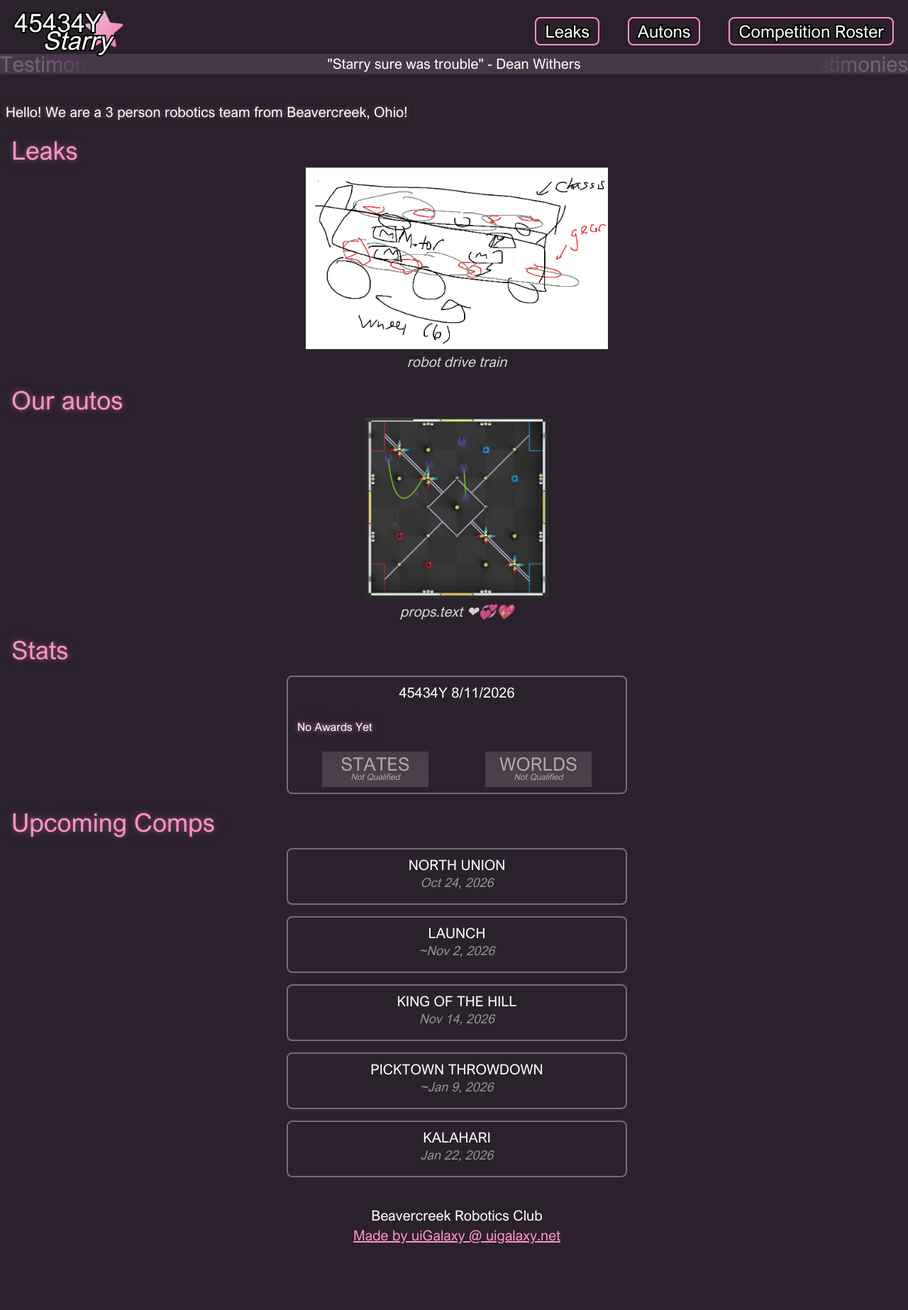
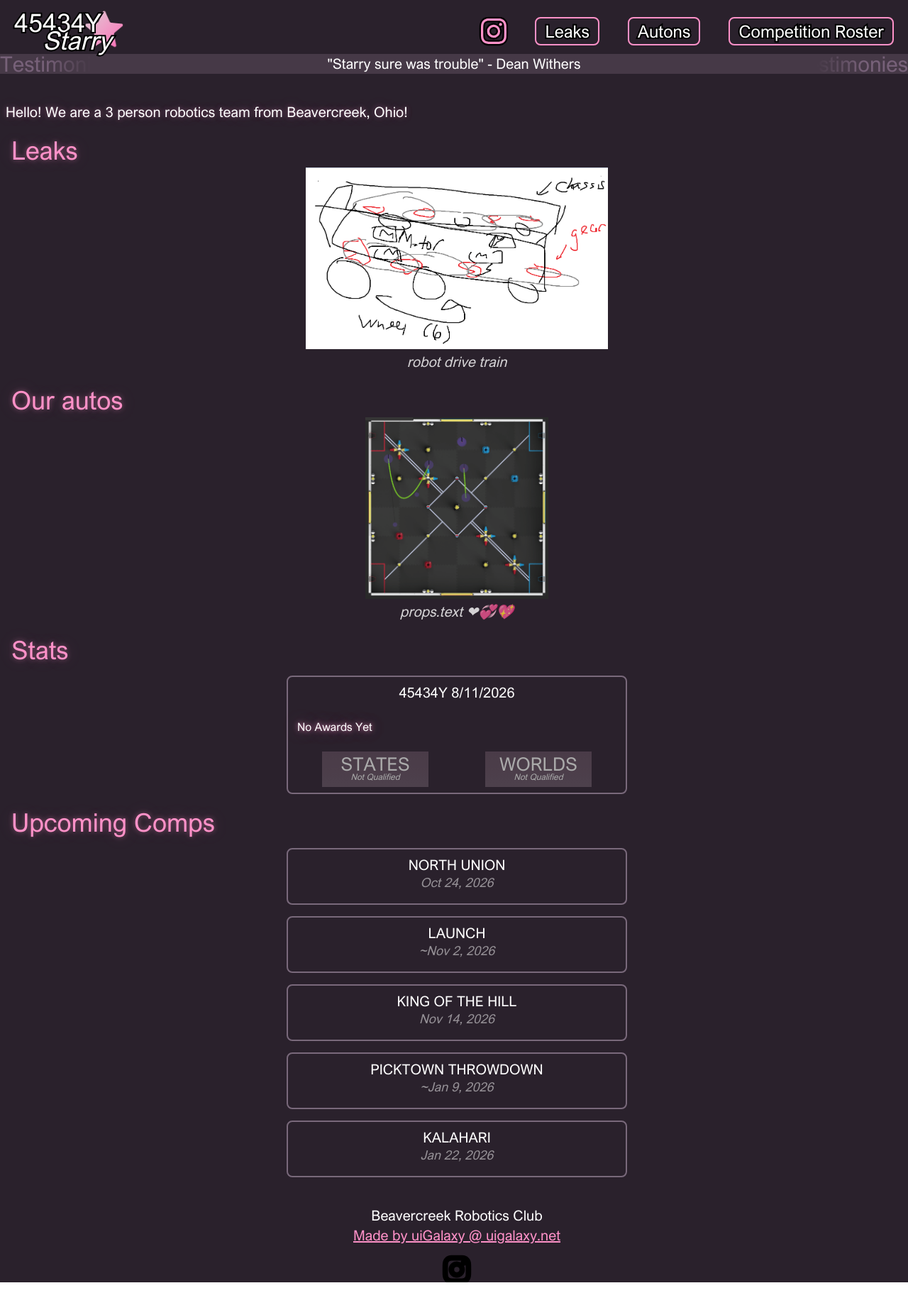
Before and after one commit to uigalaxygalaxy/starry, a SvelteKit app: page / in a window 1280 px wide. Shown: the top 1846 px of the page at 71% size. After the commit the page ends 1807 px from the top, so only its background shows below. Built offline with nearby package versions, Linux system fonts and the light colour scheme.

Commit message:
add instagram

```diff
--- a/src/routes/+page.svelte
+++ b/src/routes/+page.svelte
@@ -14,14 +14,19 @@
                         class="bg-linear-135 not-italic to-pink-400 from-mauve-300 bg-clip-text text-transparent -ml-12.5 -z-1 -top-3 relative text-5xl">⭐</span></span>
             </div>
 
-            <div class="flex justify-center items-center pt-3 h-auto buttons text-2xl titlebar gap-10 mr-5">
-                <a class="button titleButton visited:text-gray-300" href="#leaks">
+            <div class="flex justify-center button items-center pt-3 h-auto buttons text-2xl titlebar gap-10 mr-5">
+<a aria-label="Instagram Icon" href="https://www.instagram.com/45434Y" target="_blank" rel="noopener noreferrer">
+                <svg xmlns="http://www.w3.org/2000/svg" width="36" height="36" stroke-width="2" stroke-linecap="round" stroke-linejoin="round" class="bi bi-instagram instagram transition duration-200 cubic-bezier(.11, 1.22, .91, 1.18)" viewBox="0 0 16 16">
+  <path d="M8 0C5.829 0 5.556.01 4.703.048 3.85.088 3.269.222 2.76.42a3.9 3.9 0 0 0-1.417.923A3.9 3.9 0 0 0 .42 2.76C.222 3.268.087 3.85.048 4.7.01 5.555 0 5.827 0 8.001c0 2.172.01 2.444.048 3.297.04.852.174 1.433.372 1.942.205.526.478.972.923 1.417.444.445.89.719 1.416.923.51.198 1.09.333 1.942.372C5.555 15.99 5.827 16 8 16s2.444-.01 3.298-.048c.851-.04 1.434-.174 1.943-.372a3.9 3.9 0 0 0 1.416-.923c.445-.445.718-.891.923-1.417.197-.509.332-1.09.372-1.942C15.99 10.445 16 10.173 16 8s-.01-2.445-.048-3.299c-.04-.851-.175-1.433-.372-1.941a3.9 3.9 0 0 0-.923-1.417A3.9 3.9 0 0 0 13.24.42c-.51-.198-1.092-.333-1.943-.372C10.443.01 10.172 0 7.998 0zm-.717 1.442h.718c2.136 0 2.389.007 3.232.046.78.035 1.204.166 1.486.275.373.145.64.319.92.599s.453.546.598.92c.11.281.24.705.275 1.485.039.843.047 1.096.047 3.231s-.008 2.389-.047 3.232c-.035.78-.166 1.203-.275 1.485a2.5 2.5 0 0 1-.599.919c-.28.28-.546.453-.92.598-.28.11-.704.24-1.485.276-.843.038-1.096.047-3.232.047s-2.39-.009-3.233-.047c-.78-.036-1.203-.166-1.485-.276a2.5 2.5 0 0 1-.92-.598 2.5 2.5 0 0 1-.6-.92c-.109-.281-.24-.705-.275-1.485-.038-.843-.046-1.096-.046-3.233s.008-2.388.046-3.231c.036-.78.166-1.204.276-1.486.145-.373.319-.64.599-.92s.546-.453.92-.598c.282-.11.705-.24 1.485-.276.738-.034 1.024-.044 2.515-.045zm4.988 1.328a.96.96 0 1 0 0 1.92.96.96 0 0 0 0-1.92m-4.27 1.122a4.109 4.109 0 1 0 0 8.217 4.109 4.109 0 0 0 0-8.217m0 1.441a2.667 2.667 0 1 1 0 5.334 2.667 2.667 0 0 1 0-5.334"/>
+</svg>
+</a>
+                <a class="button titleButton visited:text-white" href="#leaks">
                     Leaks
                 </a>
-                <a class="button titleButton visited:text-gray-300" href="#autons">
+                <a class="button titleButton visited:text-white" href="#autons">
                     Autons
                 </a>
-                <a class="button titleButton visited:text-gray-300" href="#roster">
+                <a class="button titleButton visited:text-white" href="#roster">
                     Competition Roster
                 </a>
 
@@ -395,7 +400,17 @@
                 by uiGalaxy @ uigalaxy.net</a>
         </div>
 
-        <div class="h-32"></div>
+        <div class="flex justify-center items-center mt-4 button">
+
+            <a aria-label="Instagram Icon" href="https://www.instagram.com/45434Y" target="_blank" rel="noopener noreferrer">
+                <svg xmlns="http://www.w3.org/2000/svg" width="36" height="36" stroke-width="2" stroke-linecap="round" stroke-linejoin="round" class="bi bi-instagram instagram transition duration-200 cubic-bezier(.11, 1.22, .91, 1.18)" viewBox="0 0 16 16">
+  <path d="M8 0C5.829 0 5.556.01 4.703.048 3.85.088 3.269.222 2.76.42a3.9 3.9 0 0 0-1.417.923A3.9 3.9 0 0 0 .42 2.76C.222 3.268.087 3.85.048 4.7.01 5.555 0 5.827 0 8.001c0 2.172.01 2.444.048 3.297.04.852.174 1.433.372 1.942.205.526.478.972.923 1.417.444.445.89.719 1.416.923.51.198 1.09.333 1.942.372C5.555 15.99 5.827 16 8 16s2.444-.01 3.298-.048c.851-.04 1.434-.174 1.943-.372a3.9 3.9 0 0 0 1.416-.923c.445-.445.718-.891.923-1.417.197-.509.332-1.09.372-1.942C15.99 10.445 16 10.173 16 8s-.01-2.445-.048-3.299c-.04-.851-.175-1.433-.372-1.941a3.9 3.9 0 0 0-.923-1.417A3.9 3.9 0 0 0 13.24.42c-.51-.198-1.092-.333-1.943-.372C10.443.01 10.172 0 7.998 0zm-.717 1.442h.718c2.136 0 2.389.007 3.232.046.78.035 1.204.166 1.486.275.373.145.64.319.92.599s.453.546.598.92c.11.281.24.705.275 1.485.039.843.047 1.096.047 3.231s-.008 2.389-.047 3.232c-.035.78-.166 1.203-.275 1.485a2.5 2.5 0 0 1-.599.919c-.28.28-.546.453-.92.598-.28.11-.704.24-1.485.276-.843.038-1.096.047-3.232.047s-2.39-.009-3.233-.047c-.78-.036-1.203-.166-1.485-.276a2.5 2.5 0 0 1-.92-.598 2.5 2.5 0 0 1-.6-.92c-.109-.281-.24-.705-.275-1.485-.038-.843-.046-1.096-.046-3.233s.008-2.388.046-3.231c.036-.78.166-1.204.276-1.486.145-.373.319-.64.599-.92s.546-.453.92-.598c.282-.11.705-.24 1.485-.276.738-.034 1.024-.044 2.515-.045zm4.988 1.328a.96.96 0 1 0 0 1.92.96.96 0 0 0 0-1.92m-4.27 1.122a4.109 4.109 0 1 0 0 8.217 4.109 4.109 0 0 0 0-8.217m0 1.441a2.667 2.667 0 1 1 0 5.334 2.667 2.667 0 0 1 0-5.334"/>
+</svg>
+</a>
+
+        </div>
+
+
 
 
 
--- a/src/routes/layout.css
+++ b/src/routes/layout.css
@@ -35,6 +35,29 @@ html {
     font-family: 'Arial Nova', sans-serif;
     -webkit-text-stroke: 4px black;
     paint-order: stroke fill;
+
+}
+
+.instagram {
+    fill: var(--primary);
+    stroke: black;
+    overflow: visible;
+    transition: all 0.3s cubic-bezier(.11, 1.22, .91, 1.18);
+}
+
+.instagram:hover {
+    fill: white;
+    stroke: var(--primary);
+    box-shadow: 0 0 10px var(--primary);
+
+}
+
+.instagram:active {
+    fill: var(--primary);
+    stroke: white;
+    box-shadow: 0 0 10px white;
+    transform: scale(1.05);
+    transition-duration: 0.2s;
 
 }
 
@@ -291,7 +314,7 @@ html {
 @media (max-width: 580px) {
     .buttons {
         visibility: hidden;
-        mouse-events: none;
+        pointer-events: none;
         width: 0px;
     }
     .hudFlex {
```
